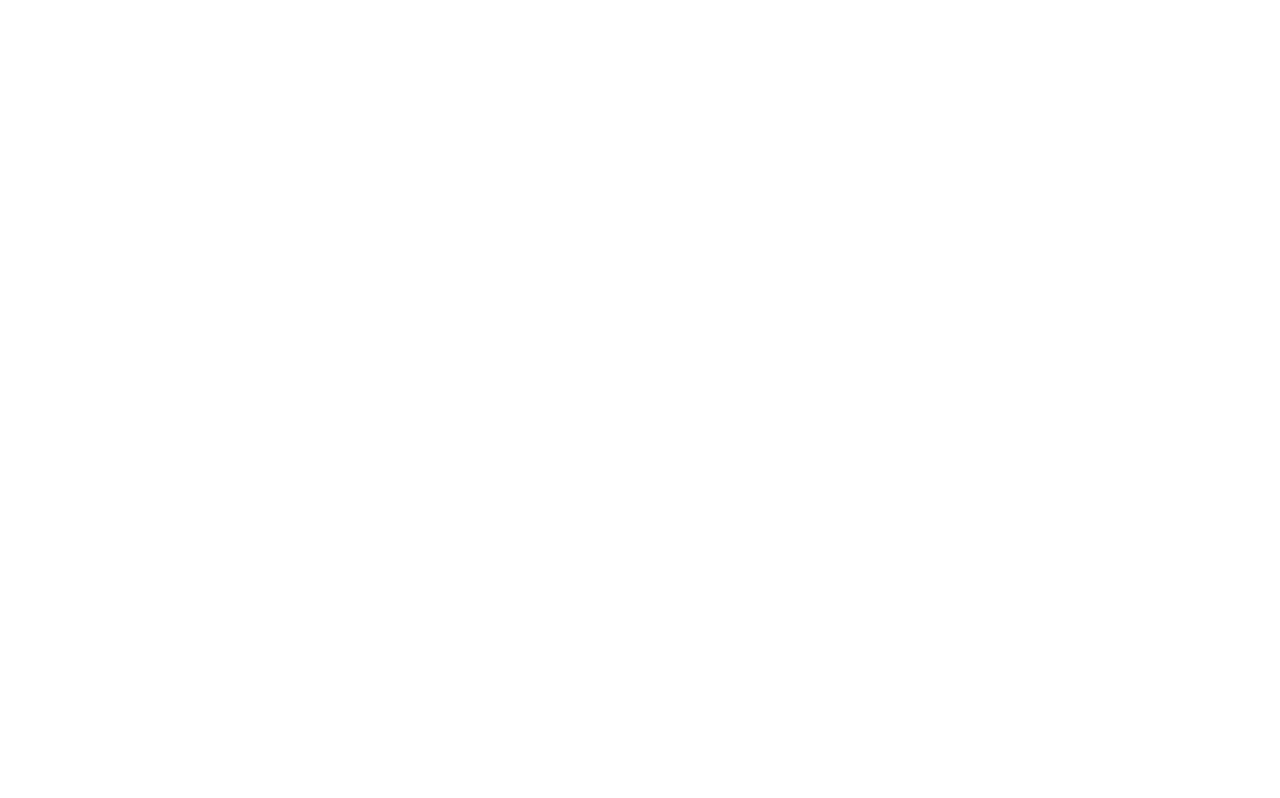
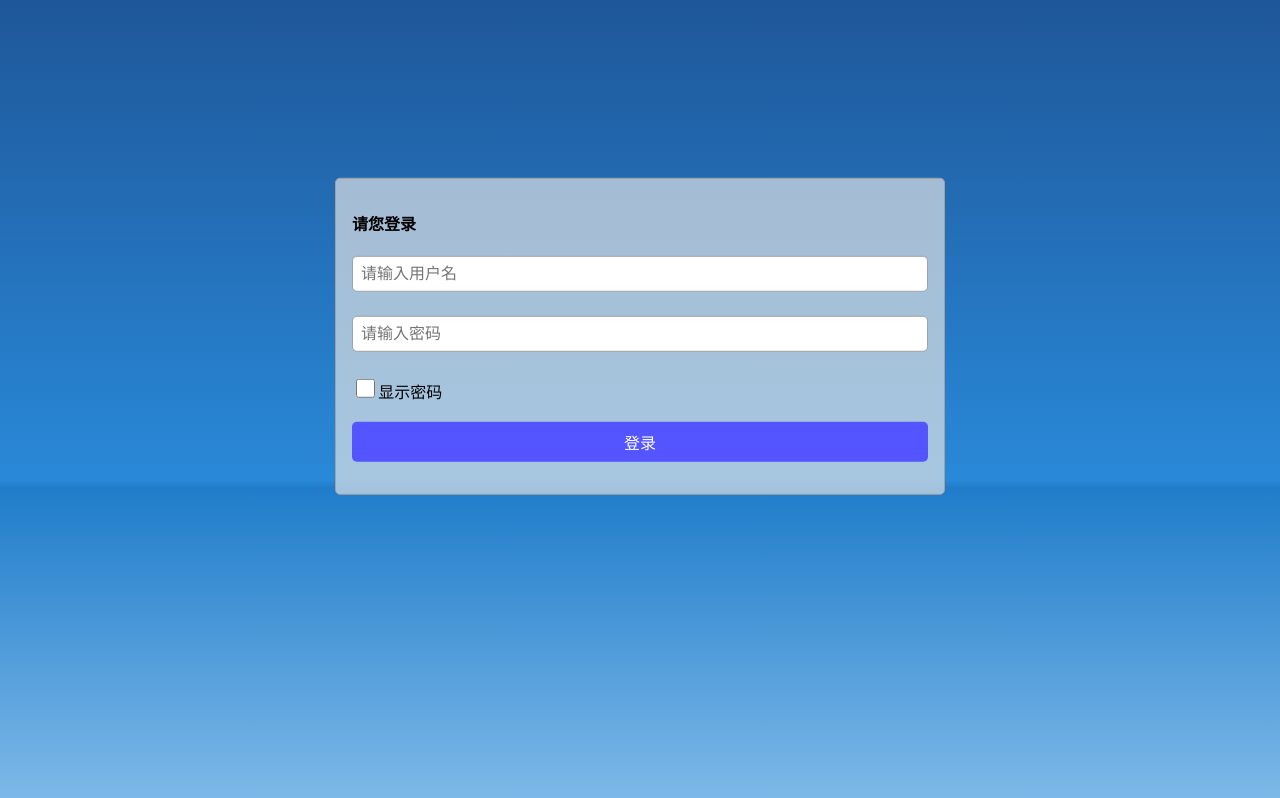
Before and after one commit to hlwz5735/vue-training-for-backend-developers, a Vue app: page / in a window 1280 px wide. Built offline with nearby package versions, Linux system fonts and the light colour scheme.

Commit message:
完成登录页面的开发

```diff
--- a/src/App.vue
+++ b/src/App.vue
@@ -1,20 +1,48 @@
 <template>
-  <div id="app">
-
+  <div id="app" @submit="onSubmit">
+    <form class="login-form">
+      <h4>请您登录</h4>
+      <input v-model="username" placeholder="请输入用户名" required>
+      <input v-model="password" :type="passwordType" placeholder="请输入密码" required>
+      <label><input type="checkbox" v-model="showPassword">显示密码</label>
+      <button>登录</button>
+    </form>
   </div>
 </template>
 
 <script>
 
+import { login } from '@/api/login'
+
 export default {
   name: 'app',
   data () {
     return {
+      username: '',
+      password: '',
+      showPassword: false
     }
   },
   computed: {
+    passwordType () {
+      if (!this.showPassword) {
+        return 'password'
+      } else {
+        return 'input'
+      }
+    }
   },
   methods: {
+    onSubmit (e) {
+      login(this.username, this.password)
+        .then(token => {
+          alert('登录成功！')
+        })
+        .catch(msg => {
+          alert('登录失败！错误信息：' + msg)
+        })
+      e.preventDefault()
+    }
   },
   components: {
   }
@@ -22,9 +50,67 @@
 </script>
 
 <style lang="less">
+@primary-color: #55f;
+@border-color: #a1a1a1;
+
+html, body {
+  margin: 0;
+  padding: 0;
+}
 #app {
   font-family: 'Avenir', Helvetica, Arial, sans-serif;
   -webkit-font-smoothing: antialiased;
   -moz-osx-font-smoothing: grayscale;
+  height: 100vh;
+  margin: 0;
+  padding: 0;
+  background: linear-gradient(to bottom, #1e5799 0%,#2989d8 60%,#207cca 61%,#7db9e8 100%);
+
+  .login-form {
+    width: 45%;
+    max-width: 600px;
+    margin: auto;
+    position: relative;
+    top: 50%;
+    transform: translateY(-70%);
+    border: 1px solid @border-color;
+    padding: 2rem 1rem;
+    background-color: darken(#fffa, 10%);
+    border-radius: 5px;
+
+    & > h4 {
+      margin-top: 0;
+    }
+
+    #general-input {
+      display: block;
+      width: 100%;
+      font-size: 16px;
+      padding: 0.5rem;
+      border-radius: 5px;
+    }
+
+    input {
+      #general-input();
+      margin-bottom: 1.5rem;
+      border: 1px solid @border-color;
+      box-sizing: border-box;
+    }
+
+    input[type=checkbox] {
+      display: inline-block;
+      width: 1.2rem;
+      height: 1.2rem;
+    }
+
+    button {
+      #general-input();
+      background-color: @primary-color;
+      border: none;
+      color: #fff;
+      cursor: pointer;
+    }
+  }
+
 }
 </style>
--- /dev/null
+++ b/src/api/login.js
@@ -0,0 +1,8 @@
+export function login (username, password) {
+  if (username === 'admin' && password === 'admin') {
+    return Promise.resolve('123')
+  } else {
+    // eslint-disable-next-line prefer-promise-reject-errors
+    return Promise.reject('用户名或密码错误！')
+  }
+}
```
